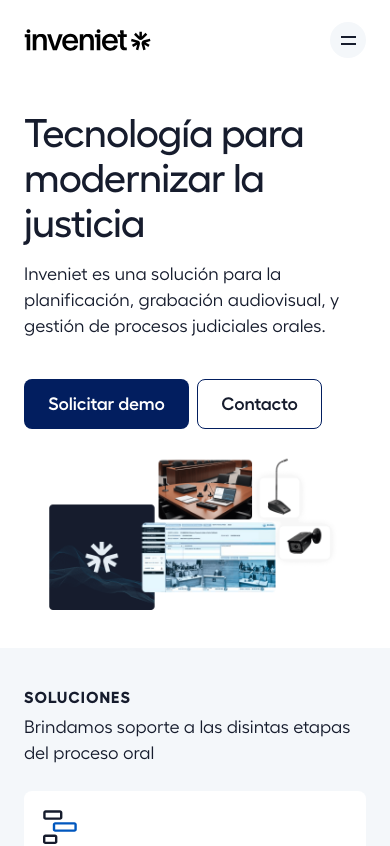
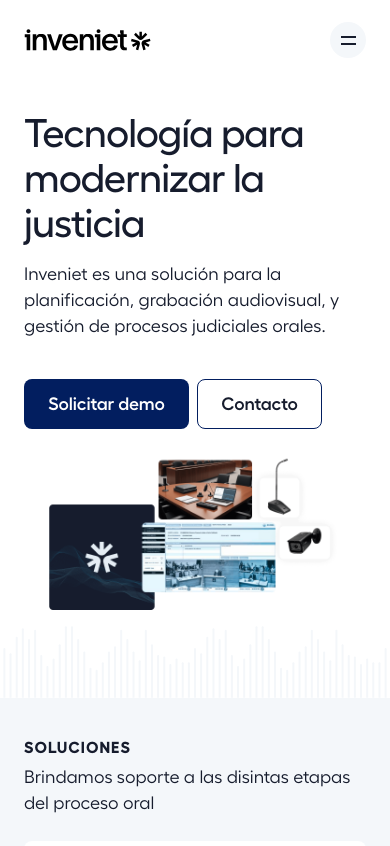
Before and after one commit to pascualmanuel/inveniet, a React (Create React App) app: page / in a window 390 px wide. Shown: the top 846 px of the page. Built offline with nearby package versions, Linux system fonts and the light colour scheme.

Commit message:
Lines bg hero

```diff
--- a/src/App.css
+++ b/src/App.css
@@ -6,7 +6,7 @@
   max-width: 1360px;
 }
 
-@media (max-width: 768px) {
+@media (max-width: 767px) {
   .max-width {
     max-width: 550px;
   }
@@ -260,7 +260,16 @@
   letter-spacing: -0.1px;
 }
 
-@media (max-width: 768px) {
+.lines-hero {
+  margin-top: -200px;
+}
+
+@media (max-width: 838px) {
+  .lines-hero {
+    margin-top: -140px;
+  }
+}
+@media (max-width: 767px) {
   .myH1 {
     /* H1 Mobile */
     font-size: 40px;
@@ -277,4 +286,7 @@
     /* SubHeading - Mobile */
     font-size: 18px;
   }
+  .lines-hero {
+    margin-top: -30px;
+  }
 }
--- a/src/Components/Hero.jsx
+++ b/src/Components/Hero.jsx
@@ -26,8 +26,9 @@
             </Link>
           </div>
         </div>
-        <div className="hero-img-bg mb-[30px]  lg:bg-center lg:m-0 lg:w-[43%] lg:max-w-none"></div>
+        <div className="hero-img-bg mb-[30px] lg:bg-center lg:m-0 lg:w-[43%] lg:max-w-none"></div>
       </div>
+      <div className="lines-bg h-[80px] lg:h-[153px] lines-hero z-[-2] "></div>
     </>
   );
 };
```
